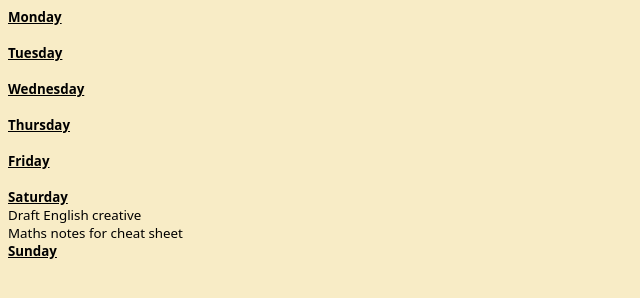
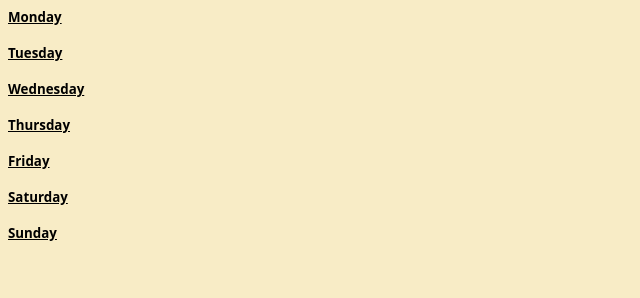
Before and after one commit to Yachty8/todo, a plain HTML site: page index.html in a window 1280 px wide. Shown: the whole page, without its empty margins (0-640 px from the left). Drawn offline with Linux system fonts and the light colour scheme.

Commit message:
Saved: 2026-10-27 12:26:25

```diff
--- a/index.html
+++ b/index.html
@@ -17,5 +17,4 @@ li.checked::marker { content: "\2612"; }
 <p style="background-color: #F8ECC6;-qt-paragraph-type:empty; margin-top:0px; margin-bottom:0px; margin-left:0px; margin-right:0px; -qt-block-indent:0; text-indent:0px;"><br /></p>
 <p style="background-color: #F8ECC6; margin-top:0px; margin-bottom:0px; margin-left:0px; margin-right:0px; -qt-block-indent:0; text-indent:0px;"><span style=" font-weight:700; text-decoration: underline;">Friday</span></p>
 <p style="background-color: #F8ECC6;-qt-paragraph-type:empty; margin-top:0px; margin-bottom:0px; margin-left:0px; margin-right:0px; -qt-block-indent:0; text-indent:0px;"><br /></p>
-<p style="background-color: #F8ECC6; margin-top:0px; margin-bottom:0px; margin-left:0px; margin-right:0px; -qt-block-indent:0; text-indent:0px;"><span style=" font-weight:700; text-decoration: underline;">Saturday</span><br />Draft English creative</p>
-<p style="background-color: #F8ECC6; margin-top:0px; margin-bottom:0px; margin-left:0px; margin-right:0px; -qt-block-indent:0; text-indent:0px;">Maths notes for cheat sheet<br /><span style=" font-weight:700; text-decoration: underline;">Sunday</span><br /></p></body></html>
+<p style="background-color: #F8ECC6; margin-top:0px; margin-bottom:0px; margin-left:0px; margin-right:0px; -qt-block-indent:0; text-indent:0px;"><span style=" font-weight:700; text-decoration: underline;">Saturday</span><br /><br /><span style=" font-weight:700; text-decoration: underline;">Sunday</span><br /></p></body></html>
```
